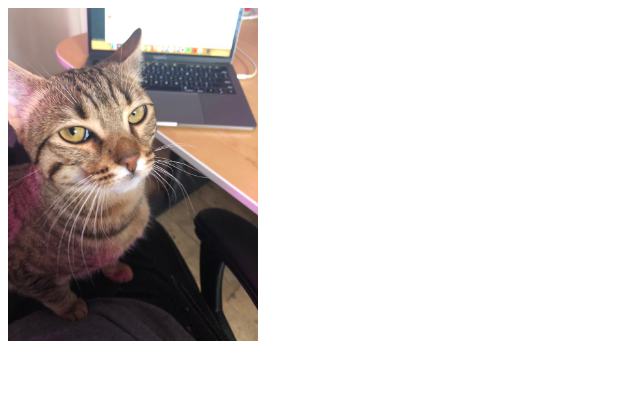
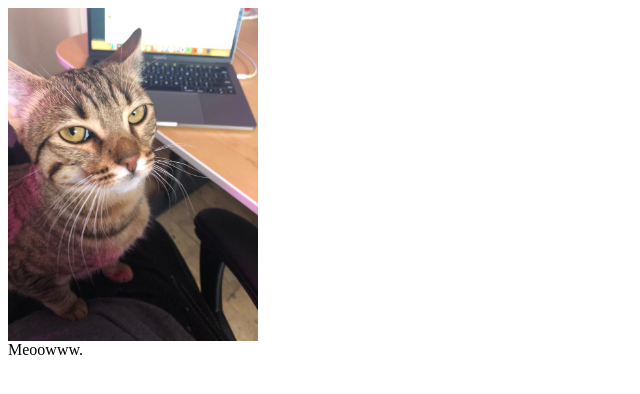
Before and after one commit to berpj/zino.cat, a plain HTML site: page index.html in a window 1280 px wide. Shown: the full height of the page, 0-640 px from the left. Drawn offline with Linux system fonts and the light colour scheme.

Commit message:
Update index.html

```diff
--- a/index.html
+++ b/index.html
@@ -1 +1 @@
-<html><body><img width="250px" src="WhatsApp%20Image%202019-02-04%20at%2011.22.34.jpeg"></body></html>
+<html><body><img width="250px" src="WhatsApp%20Image%202019-02-04%20at%2011.22.34.jpeg"><br>Meoowww.</body></html>
```
